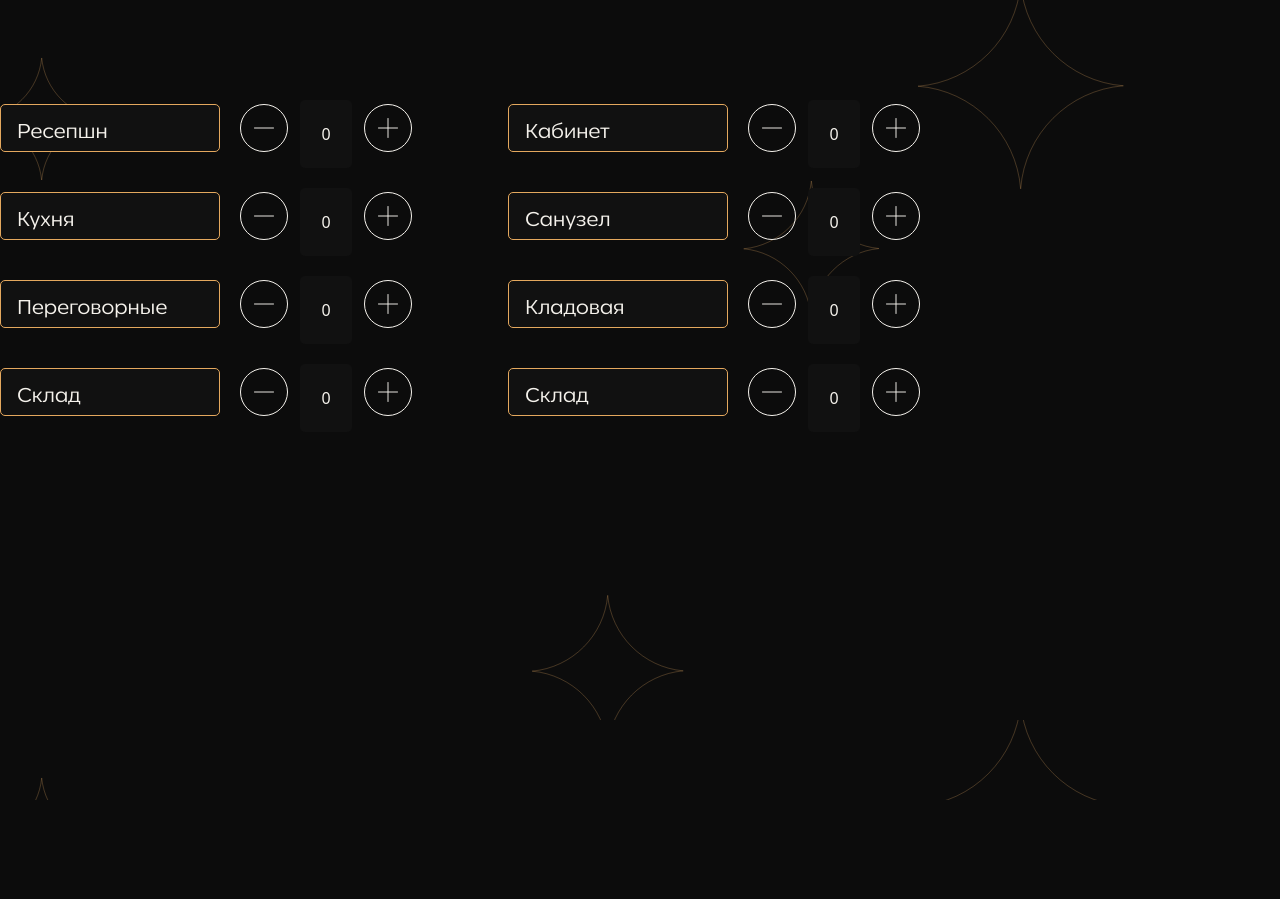
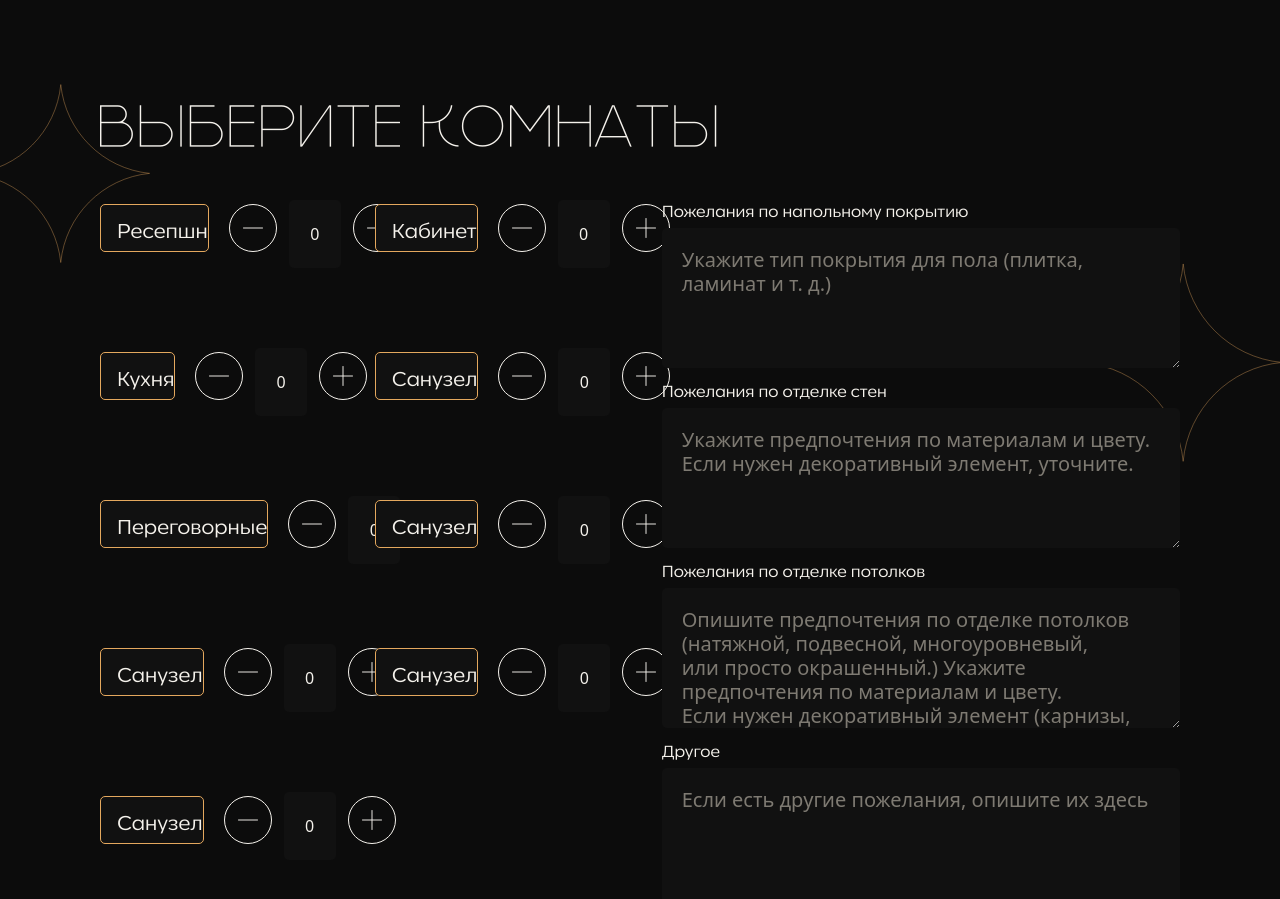
Before and after one commit to Shadovitsme/kwolCommercialPensil, a Vue app: page /rooms in a window 1280 px wide. Shown: the top 899 px of the page. Before the commit the page ends 800 px from the top, so only its background shows below. Built offline with nearby package versions, Linux system fonts and the light colour scheme.

Commit message:
заготовка странички

```diff
--- a/src/rooms.vue
+++ b/src/rooms.vue
@@ -1,8 +1,59 @@
-<script setup >
-import LabelGroup from './components/labelGroup.vue';
-let textArray =  ['Ресепшн', 'Кабинет', 'Кухня', 'Санузел', 'Переговорные', 'Кладовая', 'Склад', 'Склад']
+<script setup>
+import LabelGroup from './components/labelGroup.vue'
+import YellowButton from './components/yellowButton.vue';
+let textArray = [
+  'Ресепшн',
+  'Кабинет',
+  'Кухня',
+  'Санузел',
+  'Переговорные',
+  'Санузел',
+  'Санузел',
+  'Санузел',
+  'Санузел',
+]
 </script>
-
+<!-- в общем в рутах передавать сюда параметры и по ним выбирать значения -->
 <template>
-    <LabelGroup :textArray="textArray"></LabelGroup>
+  <div class="flex px-[22px] md:px-[100px]">
+    <div class="md:mx-auto w-full max-w-[1920px]">
+        <form id="bedroom" class="w-full">
+        <div id="bedroom">
+            <h1 class="H1 Text pb-10 uppercase">Выберите комнаты</h1>
+          <div id="bedroom0" class="w-full md:flex">
+        <LabelGroup :textArray="textArray"></LabelGroup>
+        <div class="md:w-[1004px] w-full mt-5 md:mt-0">
+          <p class="p4 Text mb-2">Пожелания по напольному покрытию</p>
+          <textarea
+            class="textarea w-full mb-3 h-[140px]"
+            placeholder="Укажите тип покрытия для пола (плитка, ламинат и т. д.) "
+          ></textarea>
+          <p class="p4 Text mb-2">Пожелания по отделке стен</p>
+          <textarea
+            class="textarea mb-3 h-[140px]"
+            placeholder="Укажите предпочтения по материалам и цвету. Если нужен декоративный элемент, уточните."
+          ></textarea>
+          <p class="p4 Text mb-2">Пожелания по отделке потолков</p>
+          <textarea
+            class="textarea mb-3 h-[140px]"
+            placeholder="Опишите предпочтения по отделке потолков (натяжной, подвесной, многоуровневый, или просто окрашенный.) Укажите предпочтения по материалам и цвету. Если нужен декоративный элемент (карнизы, лепнина, балки), уточните."
+          ></textarea>
+          <p class="p4 Text mb-2">Другое</p>
+          <textarea
+            class="textarea h-[140px]"
+            placeholder="Если есть другие пожелания, опишите их здесь"
+          ></textarea>
+        </div>
+          <hr class="bg-white my-5" />
+        </div></div>
+        <div class="w-full flex md:justify-end mt-9 md:mt-12">
+          <YellowButton
+            :onclick="redirect"
+            class="mt-[34px] md:w-[212px]"
+            text="Далее"
+          ></YellowButton>
+        </div>
+      </form>
+    </div>
+  </div>
 </template>
```
